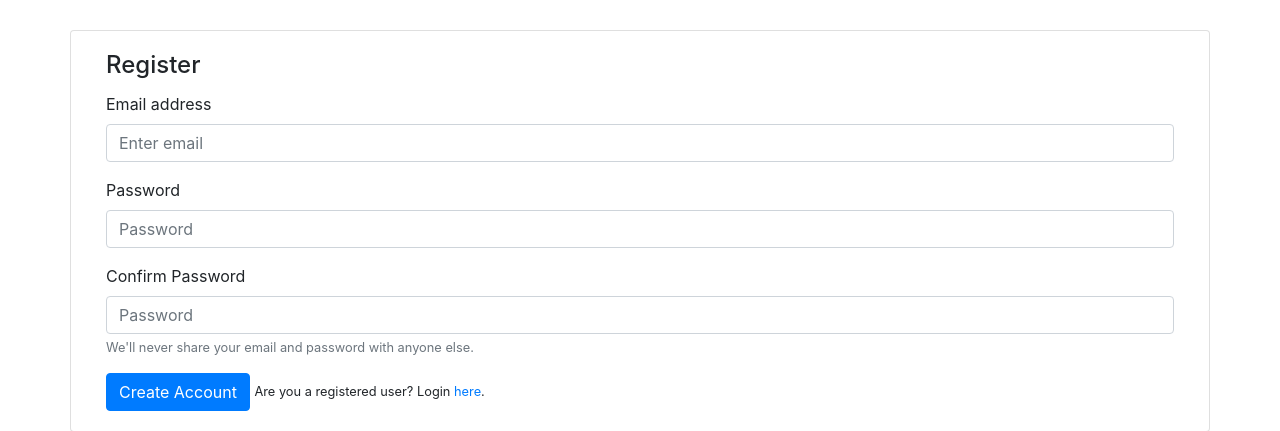
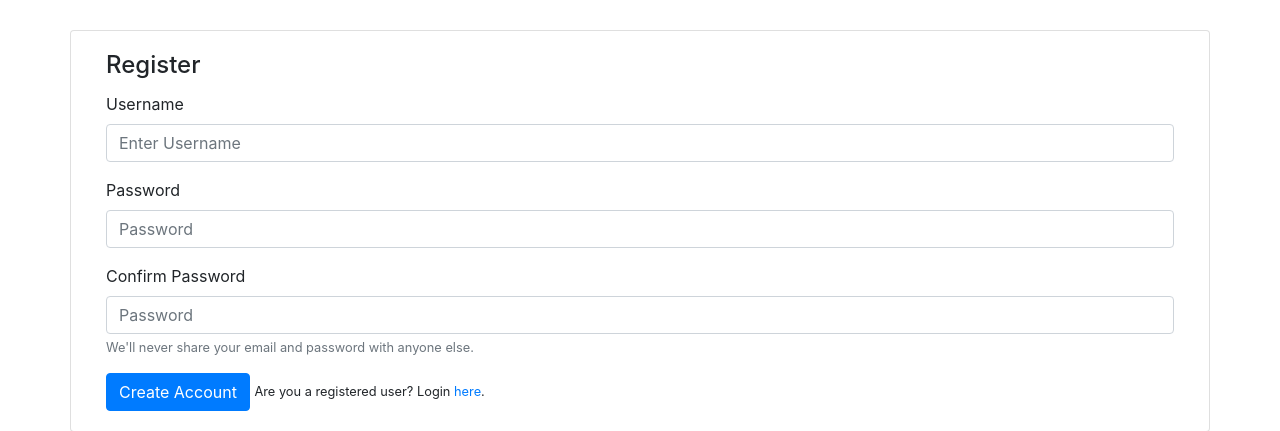
Before and after one commit to yyheng/database-m3012, a Flask app: page /register in a window 1280 px wide. Shown: the part 56-487 px from the top of the page. Run offline with Flask 2, Linux system fonts and the light colour scheme; some libraries are stand-ins or nearby versions.

Commit message:
Update register.htm

```diff
--- a/templates/main/register.htm
+++ b/templates/main/register.htm
@@ -6,17 +6,17 @@
     <form class="card-body">
         <h4 class="card-title">Register</h4>
         <div class="form-group">
-          <label for="exampleInputEmail1">Email address</label>
-          <input type="email" class="form-control" id="exampleInputEmail1" aria-describedby="help" placeholder="Enter email">
+          <label for="exampleInputEmail1">Username</label>
+          <input type="email" class="form-control" id="reg_usernameTB" aria-describedby="help" placeholder="Enter Username">
         </div>
         <div class="form-group">
           <label for="exampleInputPassword1">Password</label>
-          <input type="password" class="form-control" id="exampleInputPassword1" aria-describedby="help" placeholder="Password">
+          <input type="password" class="form-control" id="reg_pwTB" aria-describedby="help" placeholder="Password">
         </div>
 
         <div class="form-group">
             <label for="exampleInputPassword2">Confirm Password</label>
-            <input type="password" class="form-control" id="exampleInputPassword2" aria-describedby="help" placeholder="Password">
+            <input type="password" class="form-control" id="confirm_pwTB" aria-describedby="help" placeholder="Password">
             <small id="help" class="form-text text-muted">We'll never share your email and password with anyone else.</small>
           </div>
 
```
